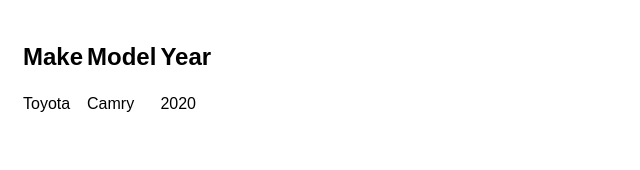
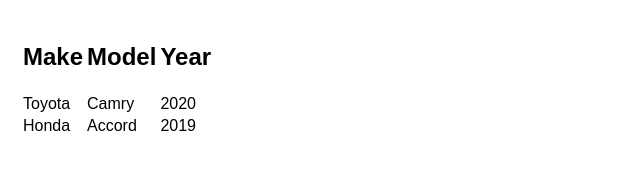
Before and after one commit to Sneazzzy/new, a plain HTML site: page index.html in a window 1280 px wide. Shown: the whole page, without its empty margins (0-640 px from the left). Drawn offline with Linux system fonts and the light colour scheme.

Commit message:
Update index.html

```diff
--- a/index.html
+++ b/index.html
@@ -26,6 +26,11 @@
         <td>Camry</td>
         <td>2020</td>
     </tr>
+    <tr>
+        <td>Honda</td>
+        <td>Accord</td>
+        <td>2019</td>
+    </tr>
 </table>
 </body>
 </html>
```
